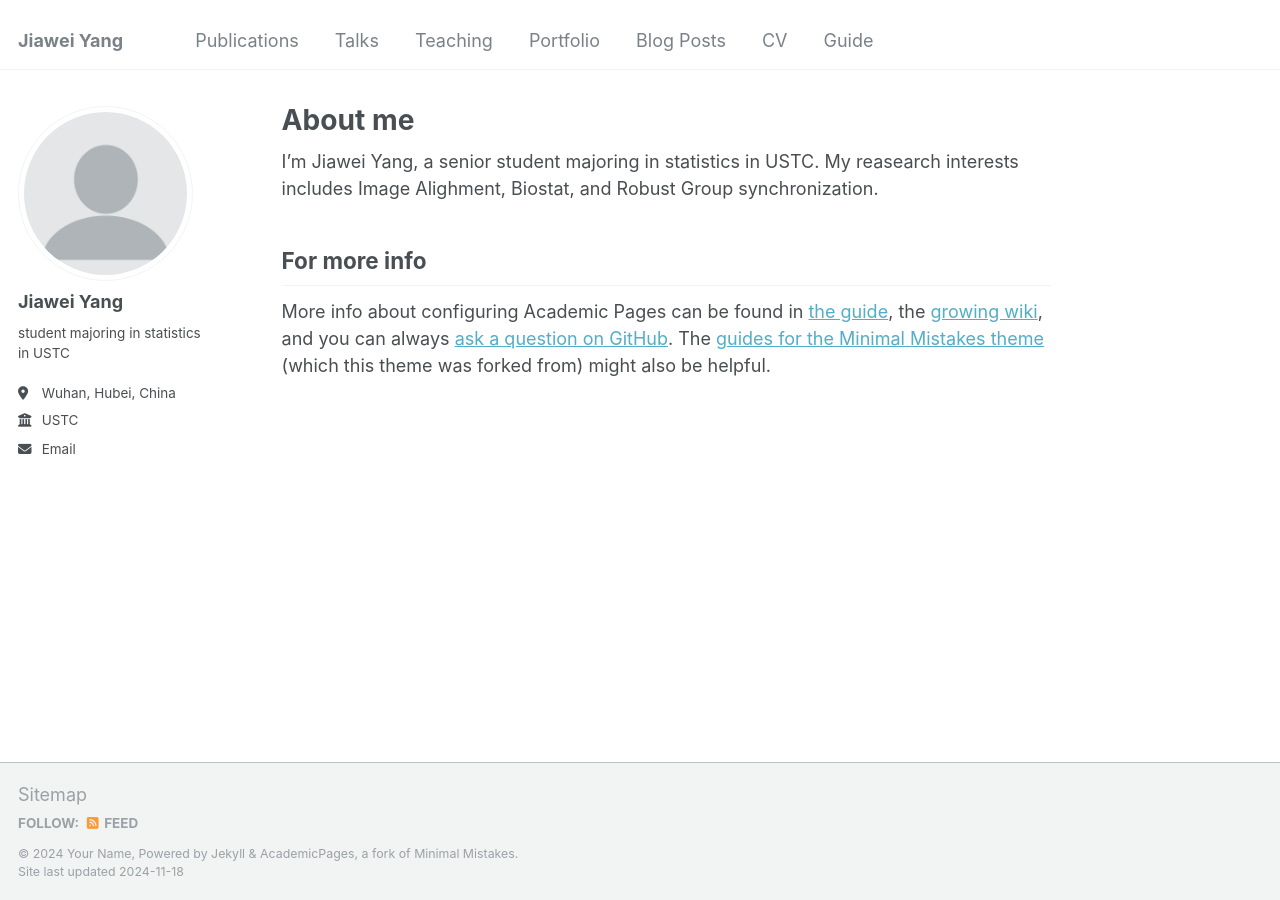
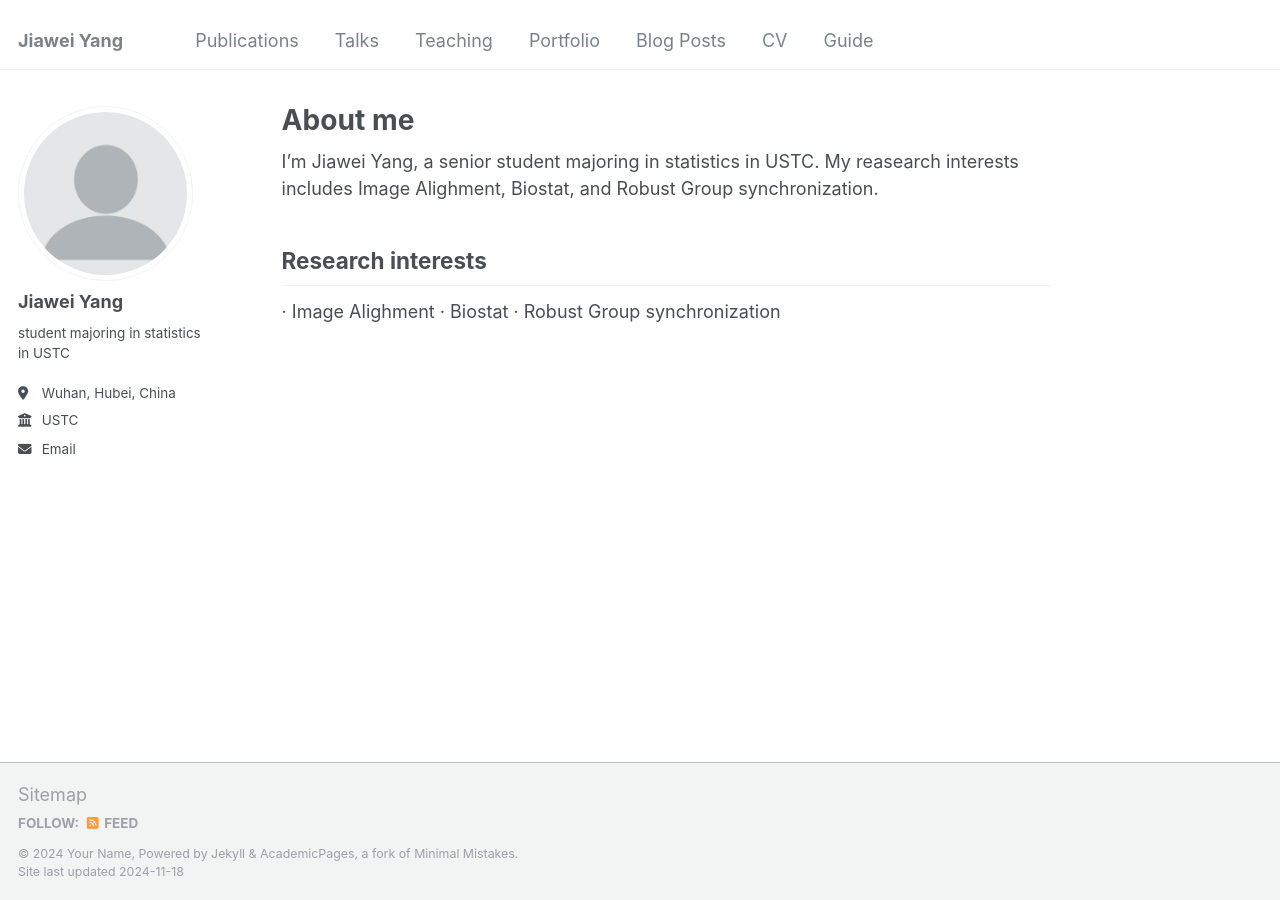
Before and after one commit to jiawei-yang05/Jiawei-yang05.github.io, a Jekyll site: the page built from _pages/about.md, in a window 1280 px wide. Built offline with Jekyll 4.4.1, drawn with Linux system fonts in a browser that asks for light colours.

Commit message:
Update about.md

```diff
--- a/_pages/about.md
+++ b/_pages/about.md
@@ -10,6 +10,8 @@ redirect_from:
 I'm Jiawei Yang, a senior student majoring in statistics in USTC. My reasearch interests includes Image Alighment, Biostat, and Robust Group synchronization.
 
 
-For more info
+Research interests
 ------
-More info about configuring Academic Pages can be found in [the guide](https://academicpages.github.io/markdown/), the [growing wiki](https://github.com/academicpages/academicpages.github.io/wiki), and you can always [ask a question on GitHub](https://github.com/academicpages/academicpages.github.io/discussions). The [guides for the Minimal Mistakes theme](https://mmistakes.github.io/minimal-mistakes/docs/configuration/) (which this theme was forked from) might also be helpful.
+· Image Alighment
+· Biostat
+· Robust Group synchronization
```
